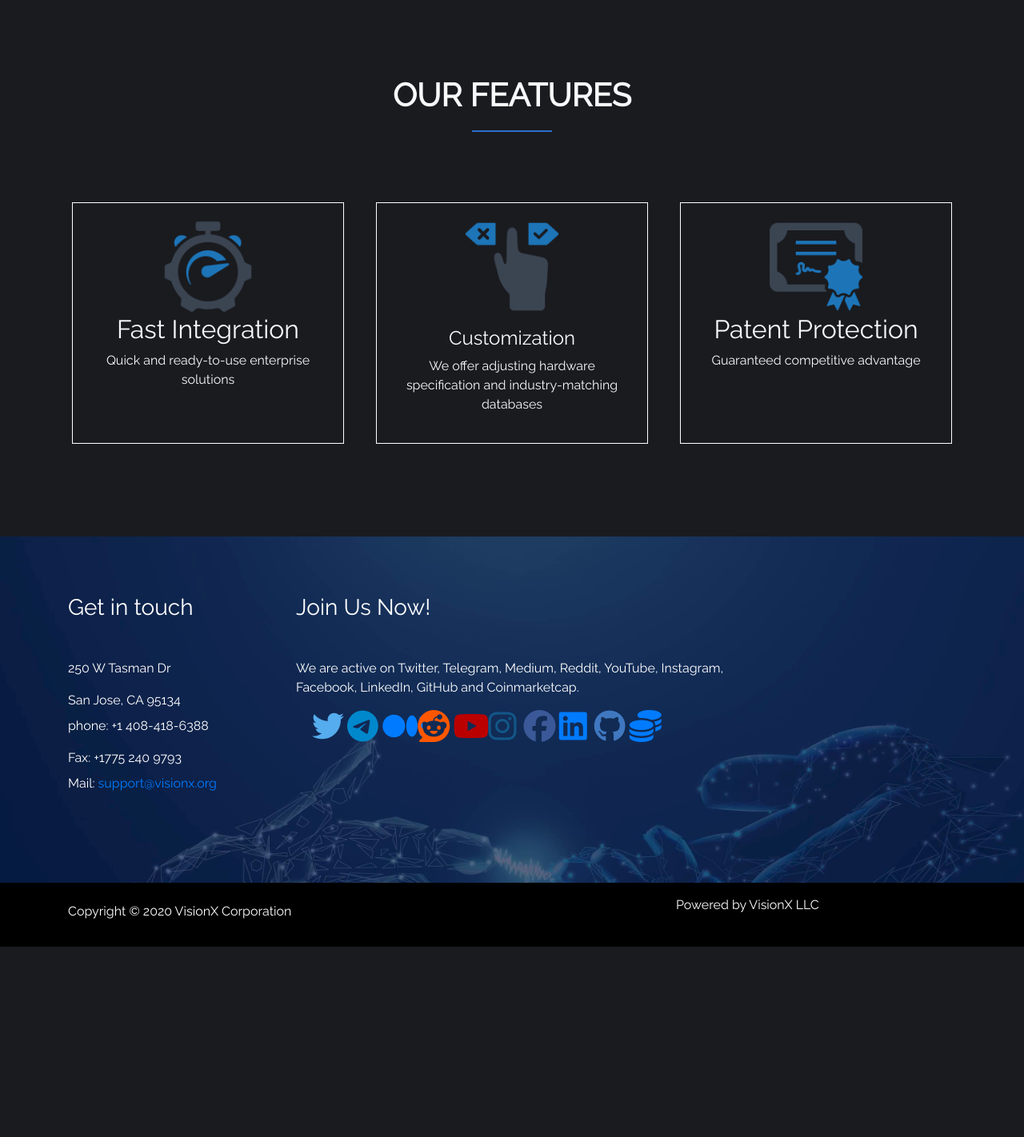
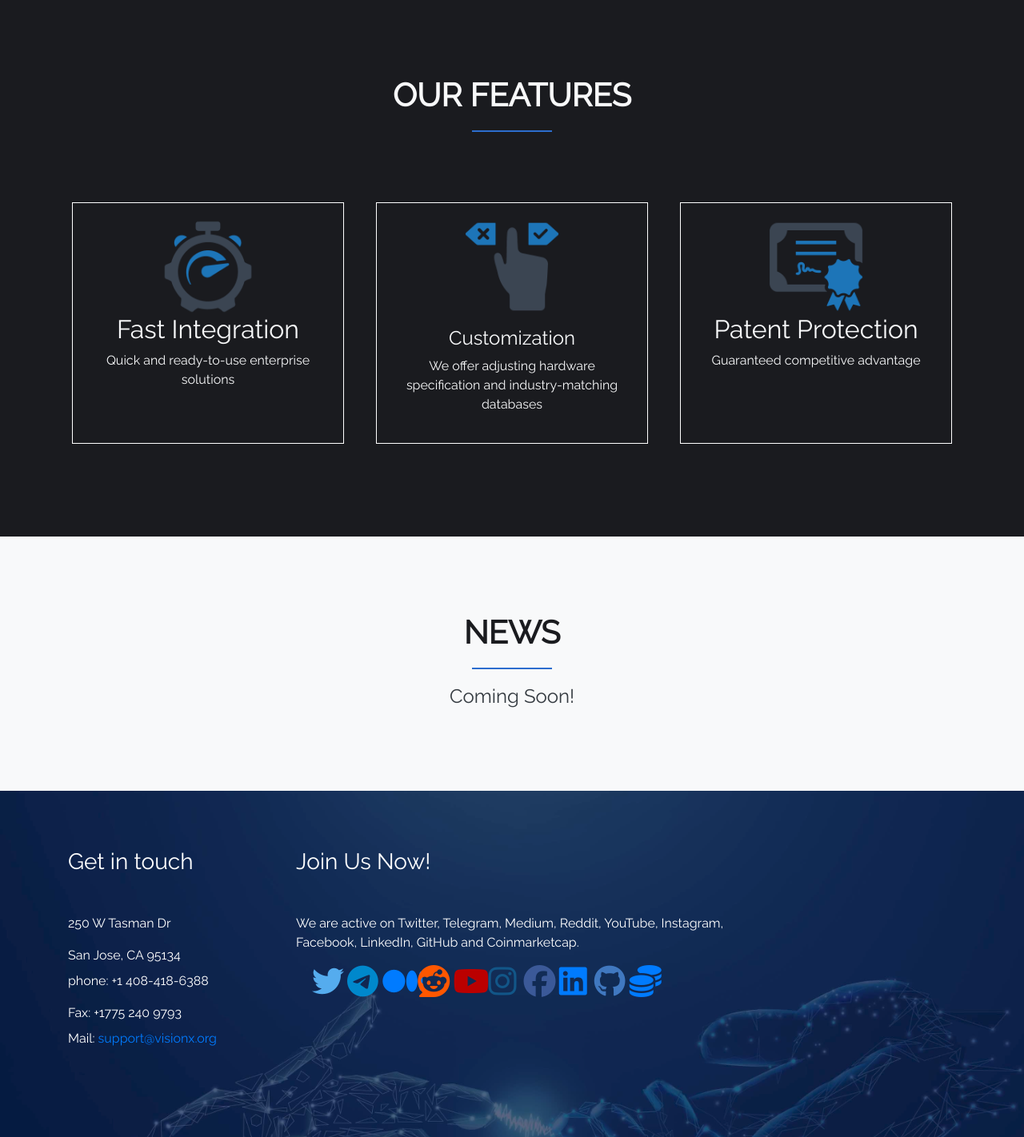
Before and after one commit to qiqizhou92/visionxllc, a Django app: page / in a window 1280 px wide. Shown: the part 4024-5446 px from the top of the page at 80% size. Before the commit the page ends 5208 px from the top, so only its background shows below. Run offline with Django 3.2, Linux system fonts and the light colour scheme; some libraries are stand-ins or nearby versions.

Commit message:
add news

```diff
--- a/main/templates/main/index.html
+++ b/main/templates/main/index.html
@@ -293,6 +293,19 @@
         </div>
       </div>
     </section>
+    <!-- news -->
+<section class="technology bg-light text-dark py-5 reveal-top">
+      <div class="container text-center">
+        <div class="py-5">
+          <h1 class="about-title lined text-uppercase text-center">
+            News
+          </h1>
+          <h4>
+            Coming Soon!
+          </h4>
+        </div>
+      </div>
+    </section>
     <!-- //features -->
     <!-- footer -->
     <footer class="newsletter_right pymd-5 py-4" id="footer">
```
Also changed, not shown: 4 other files.
